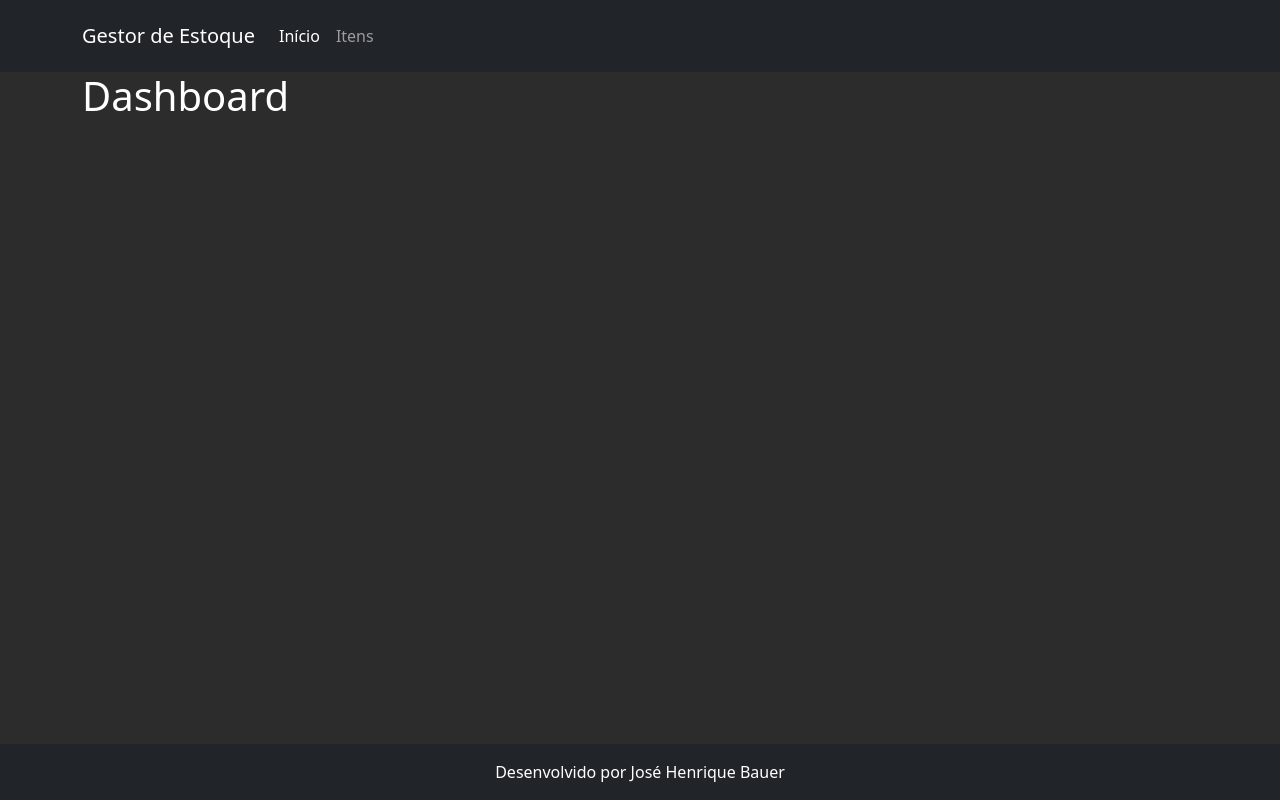
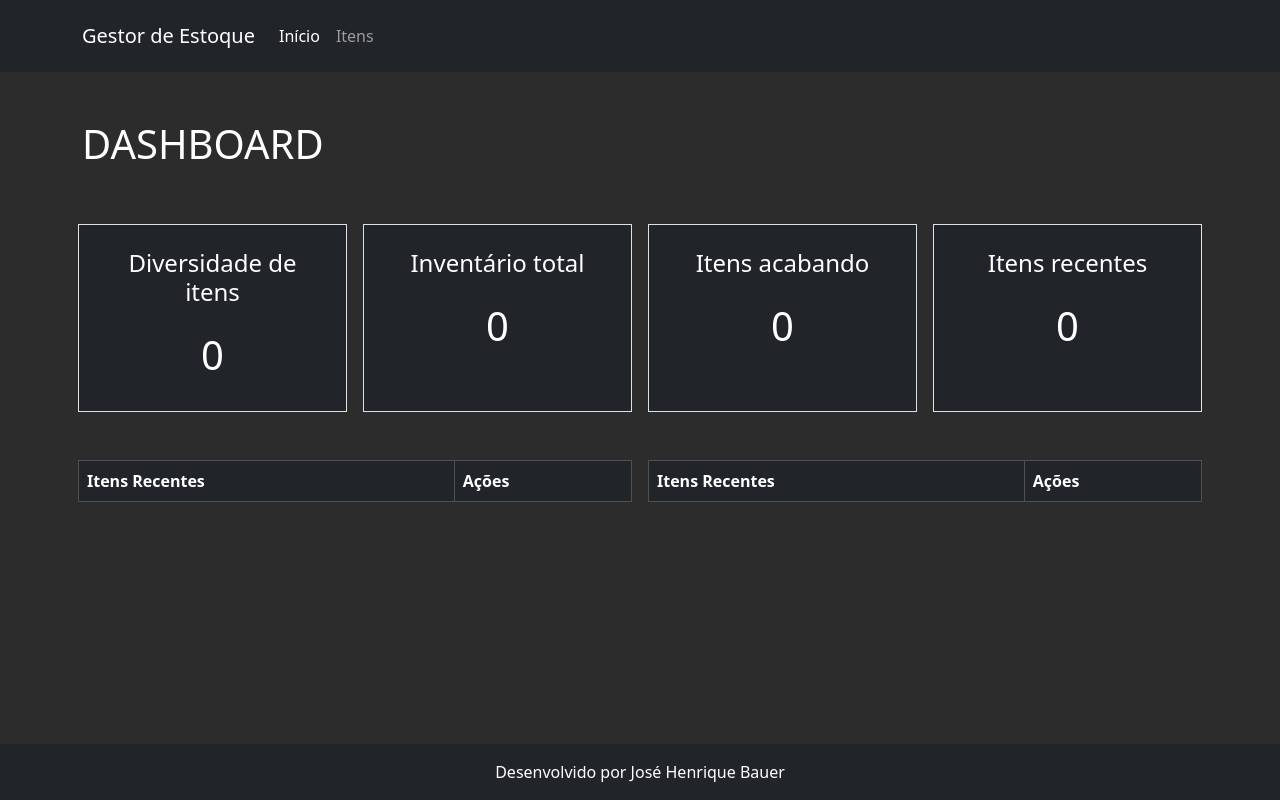
Before and after one commit to josebauer/gestor-de-estoque, a React (Vite) app: page / in a window 1280 px wide. Built offline with nearby package versions, Linux system fonts and the light colour scheme.

Commit message:
Adiciona tela Dashboard e ajusta alguns estilos

```diff
--- a/src/components/ItemsTable/index.jsx
+++ b/src/components/ItemsTable.jsx
@@ -1,8 +1,7 @@
 import { Link } from "react-router-dom";
-import useStock from "../../hooks/useStock";
+import useStock from "../hooks/useStock";
 import { Table } from "react-bootstrap";
-import styles from "./styles.module.scss"
-import DeleteButton from "../DeleteButton";
+import DeleteButton from "./DeleteButton";
 
 export default function ItemsTable() {
   const { items } = useStock()
@@ -18,7 +17,7 @@ export default function ItemsTable() {
           <th>Ações</th>
         </tr>
       </thead>
-      <tbody className={styles.tableBody}>
+      <tbody className="tableBody">
         {items.map((item) => (
           <tr key={item.id}>
             <td>{item.id}</td>
--- a/src/components/ItemsTable/styles.module.scss
+++ /dev/null
@@ -1,5 +0,0 @@
-.tableBody {
-  td {
-    vertical-align: middle;
-  }
-}
--- a/src/pages/Dashboard.jsx
+++ b/src/pages/Dashboard.jsx
@@ -1,11 +1,92 @@
-import { Container } from "react-bootstrap";
+import { Container, Table } from "react-bootstrap";
+import useStock from "../hooks/useStock";
+import { Link } from "react-router-dom";
 
 export default function Dashboard() {
+  const { items } = useStock()
+
+  const quantityItems = items.length
+  const inventoryTotal = items.reduce((sum, item) => +sum + item.quantity, 0)
+
+  const today = new Date()
+  const limitDate = new Date()
+
+  limitDate.setDate(limitDate.getDate() - 10)
+
+  const recentItems = items.filter((item) => item.createdAt >= limitDate && item.createdAt <= today)
+  const recentTotal = recentItems.length
+
+  const lowQuantityItems = items.filter((item) => item.quantity < 10)
+  const lowQuantityTotal = lowQuantityItems.length
+
   return (
-    <main>
-      <Container>
-        <h1>Dashboard</h1>
-      </Container>
-    </main>
+    <>
+      <main>
+        <Container>
+          <h1 className="py-5">DASHBOARD</h1>
+          <div className="row gap-3 px-2 text-center">
+            <div className="col bg-dark p-4 border">
+              <p className="h4">Diversidade de itens</p>
+              <p className="h1 pt-3">{quantityItems}</p>
+            </div>
+            <div className="col bg-dark p-4 border">
+              <p className="h4">Inventário total</p>
+              <p className="h1 pt-3">{inventoryTotal}</p>
+            </div>
+            <div className="col bg-dark p-4 border">
+              <p className="h4">Itens acabando</p>
+              <p className="h1 pt-3">{lowQuantityTotal}</p>
+            </div>
+            <div className="col bg-dark p-4 border">
+              <p className="h4">Itens recentes</p>
+              <p className="h1 pt-3">{recentTotal}</p>
+            </div>
+          </div>
+          <div className="row gap-3 pt-5 px-2">
+            <Table striped bordered hover variant="dark" className="col-md">
+              <thead>
+                <tr>
+                  <th>Itens Recentes</th>
+                  <th>Ações</th>
+                </tr>
+              </thead>
+              <tbody className="tableBody">
+                {recentItems.map((item) => (
+                  <tr key={item.id}>
+                    <td>{item.name}</td>
+                    <td>
+                      <Link to={`/items/${item.id}`} className="btn btn-outline-light">
+                        Ver
+                      </Link>
+                    </td>
+                  </tr>
+                ))}
+              </tbody>
+            </Table>
+
+            <Table striped bordered hover variant="dark" className="col">
+              <thead>
+                <tr>
+                  <th>Itens Recentes</th>
+                  <th>Ações</th>
+                </tr>
+              </thead>
+              <tbody className="tableBody">
+                {recentItems.map((item) => (
+                  <tr key={item.id}>
+                    <td>{item.name}</td>
+                    <td>
+                      <Link to={`/items/${item.id}`} className="btn btn-outline-light">
+                        Ver
+                      </Link>
+                    </td>
+                  </tr>
+                ))}
+              </tbody>
+            </Table>
+          </div>
+        </Container>
+      </main>
+    </>
   )
 }
--- a/src/pages/RootLayout.jsx
+++ b/src/pages/RootLayout.jsx
@@ -7,7 +7,7 @@ export default function RootLayout() {
   return (
     <>
       <header>
-        <Navbar data-bs-theme="dark" bg="dark" className="p-3">
+        <Navbar data-bs-theme="dark" bg="dark" className="py-3">
           <Container>
             <Navbar.Brand as={Link} to="/">Gestor de Estoque</Navbar.Brand>
             <Nav className="me-auto" defaultActiveKey="/">
--- a/src/pages/items/ListItems.jsx
+++ b/src/pages/items/ListItems.jsx
@@ -1,4 +1,4 @@
-import ItemsTable from "../../components/ItemsTable/index";
+import ItemsTable from "../../components/ItemsTable";
 
 export default function ListItems() {
   return (
--- a/src/scss/common/common.scss
+++ b/src/scss/common/common.scss
@@ -9,3 +9,9 @@
 body {
   background-color: #2c2c2d;
 }
+
+.tableBody {
+  td {
+    vertical-align: middle;
+  }
+}
```
